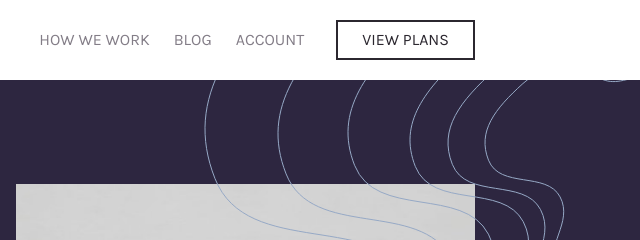
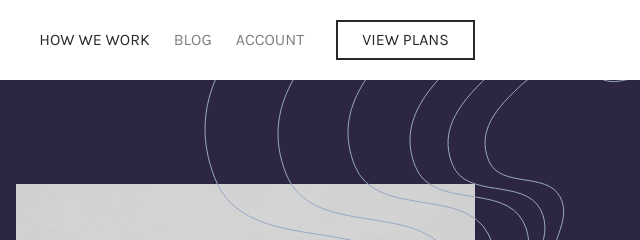
Before and after one commit to c0dehamster/insure-landing-page, a website: page index.html in a window 1280 px wide. In both pictures the pointer is over the link 734 px from the left and 39 px from the top of the page. Shown: the top 240 px of the page, 640-1280 px from the left. Drawn offline with Linux system fonts and the light colour scheme.

Commit message:
Add animation on hover / focus to header links

```diff
--- a/style.css
+++ b/style.css
@@ -451,6 +451,11 @@ h2,
 
 /* Active states */
 
+.header__link:hover,
+.header__link:focus {
+	color: var(--color-neutral-very-dark-violet);
+}
+
 .footer__link:hover::before,
 .footer__link:focus::before {
 	left: 0px;
```
